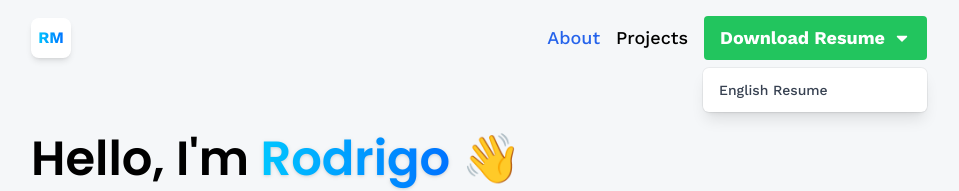
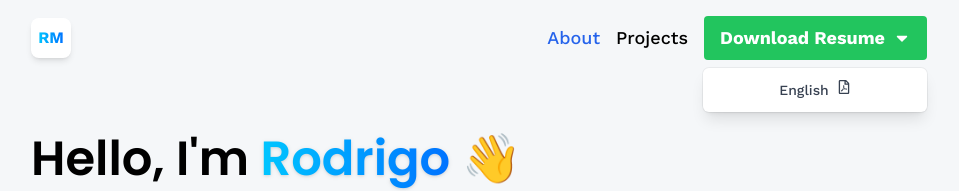
Before and after one commit to Bobovino/3D-Portfolio, a React (Vite) app: page /about in a window 1280 px wide. Both pictures are taken after a click on the button "Download Resume". Shown: the top 191 px of the page, without its empty margins (161-1120 px from the left). Built offline with nearby package versions, Linux system fonts and the light colour scheme; no server answers.

Commit message:
pdf icon

```diff
--- a/src/components/ResumeButton.jsx
+++ b/src/components/ResumeButton.jsx
@@ -8,7 +8,7 @@ const ResumeButton = () => {
   const [showDropdown, setShowDropdown] = useState(false);
 
   const resumes = [
-    { name: 'English Resume', file: englishResume },
+    { name: 'English ', file: englishResume },
    /*  { name: 'Spanish Resume', file: spanishResume },
     { name: 'German Resume', file: germanResume }, */
   ];
@@ -30,10 +30,11 @@ const ResumeButton = () => {
                 key={index}
                 href={resume.file}
                 download
-                className="block px-4 py-2 text-sm text-gray-700 hover:bg-gray-100 hover:text-gray-900 z-999"
+                className="flex justify-center block px-4 py-2 text-sm text-gray-700 hover:bg-gray-100 hover:text-gray-900 z-999"
                 role="menuitem"
               >
                 {resume.name}
+                <FaRegFilePdf className='ml-2 '/>
               </a>
             ))}
           </div>
```
